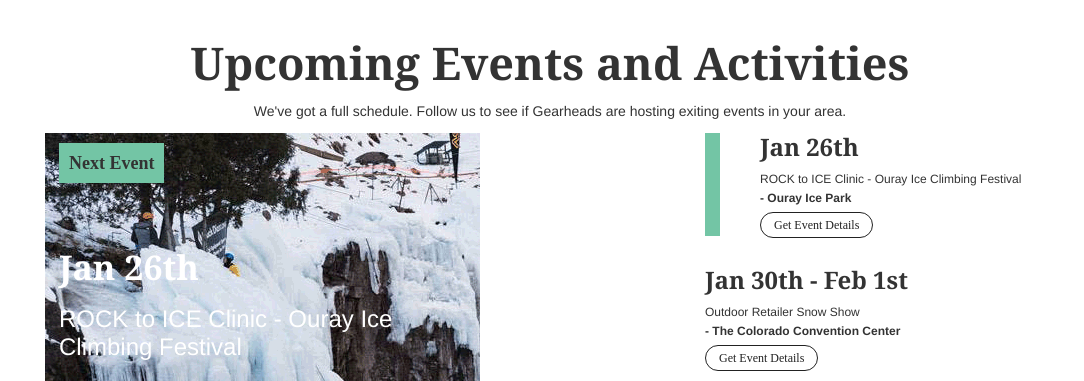
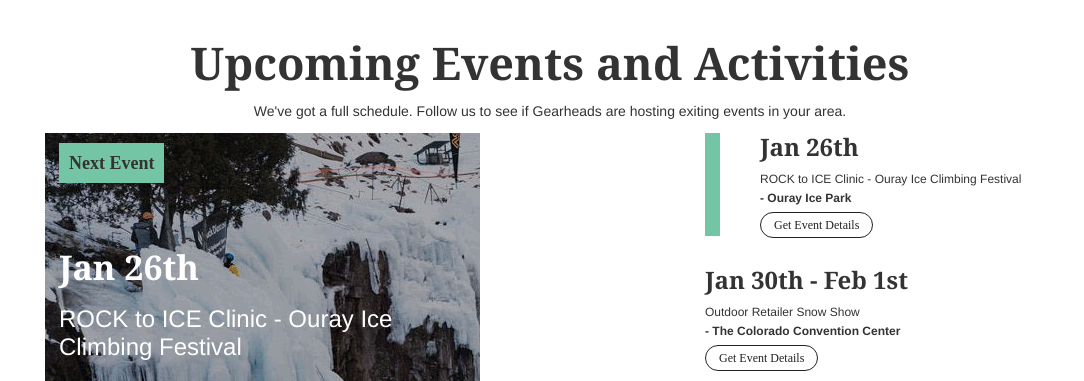
Before and after one commit to LilMonRod/Quiz2, a plain HTML site: page index.html in a window 1280 px wide. Shown: the top 381 px of the page, without its empty margins (0-1084 px from the left). Drawn offline with Linux system fonts and the light colour scheme.

Commit message:
agrego detalles finales al css, agrego opacidad a imagen

```diff
--- a/sass/config/_content.scss
+++ b/sass/config/_content.scss
@@ -48,6 +48,7 @@ body {
 }
 .details>img {
     position: absolute;
+    filter: brightness(70%);
 }
 .details>.next-event {
     font-size: 18px;
@@ -69,6 +70,7 @@ body {
 .details>.tittle-event{
     font-size: 24px;
     color: #fff;
+    font-weight: lighter;
     top: 60px;
     margin-left: 14px;
     position: relative;
@@ -136,4 +138,5 @@ body {
 .event-selected {
     border-left: 15px solid #73C5A5;
     padding-left: 40px;
+    transition: border-left 2s;
 }
```
Also changed, not shown: css/styles.css, 1 other file.
